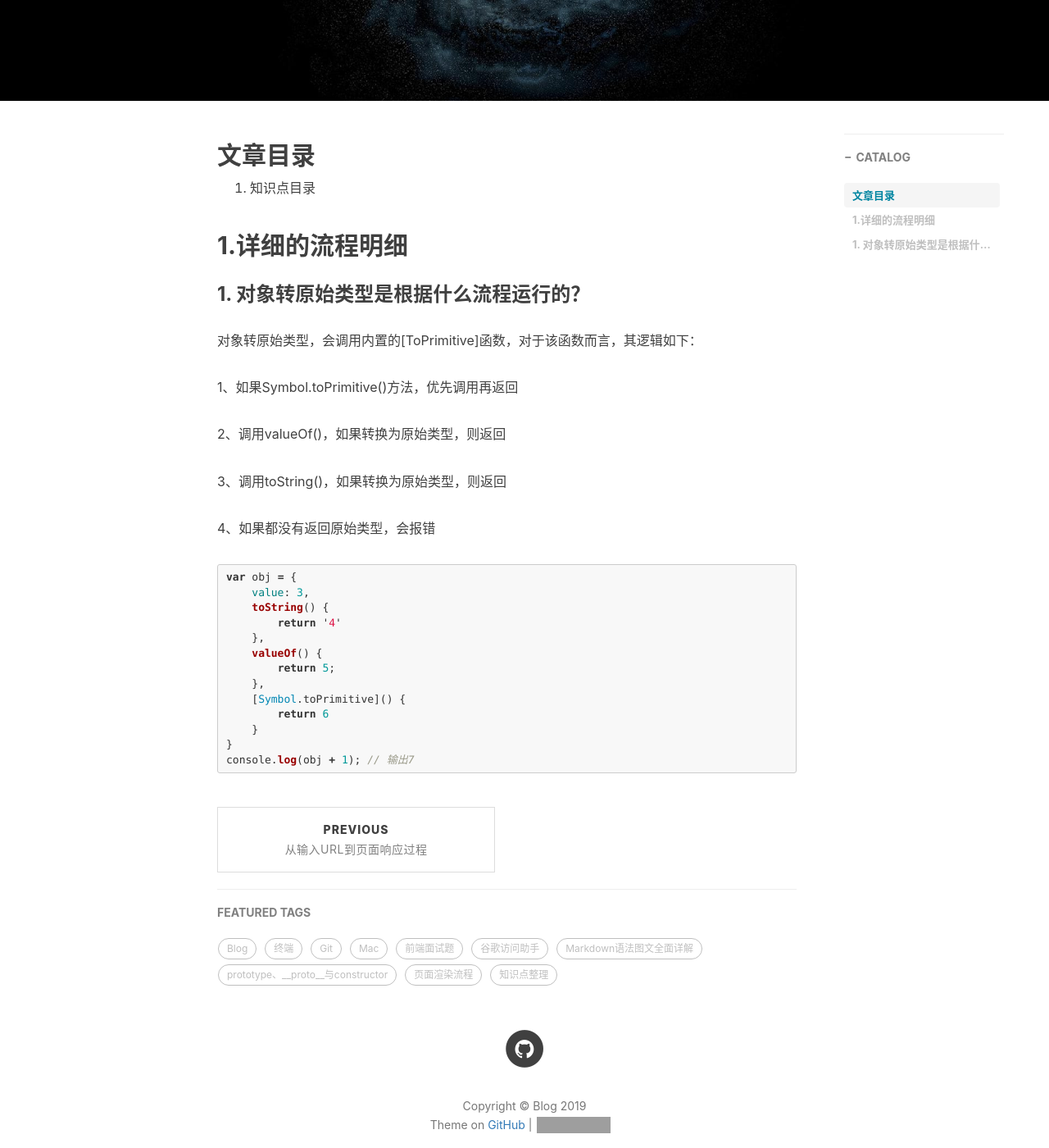
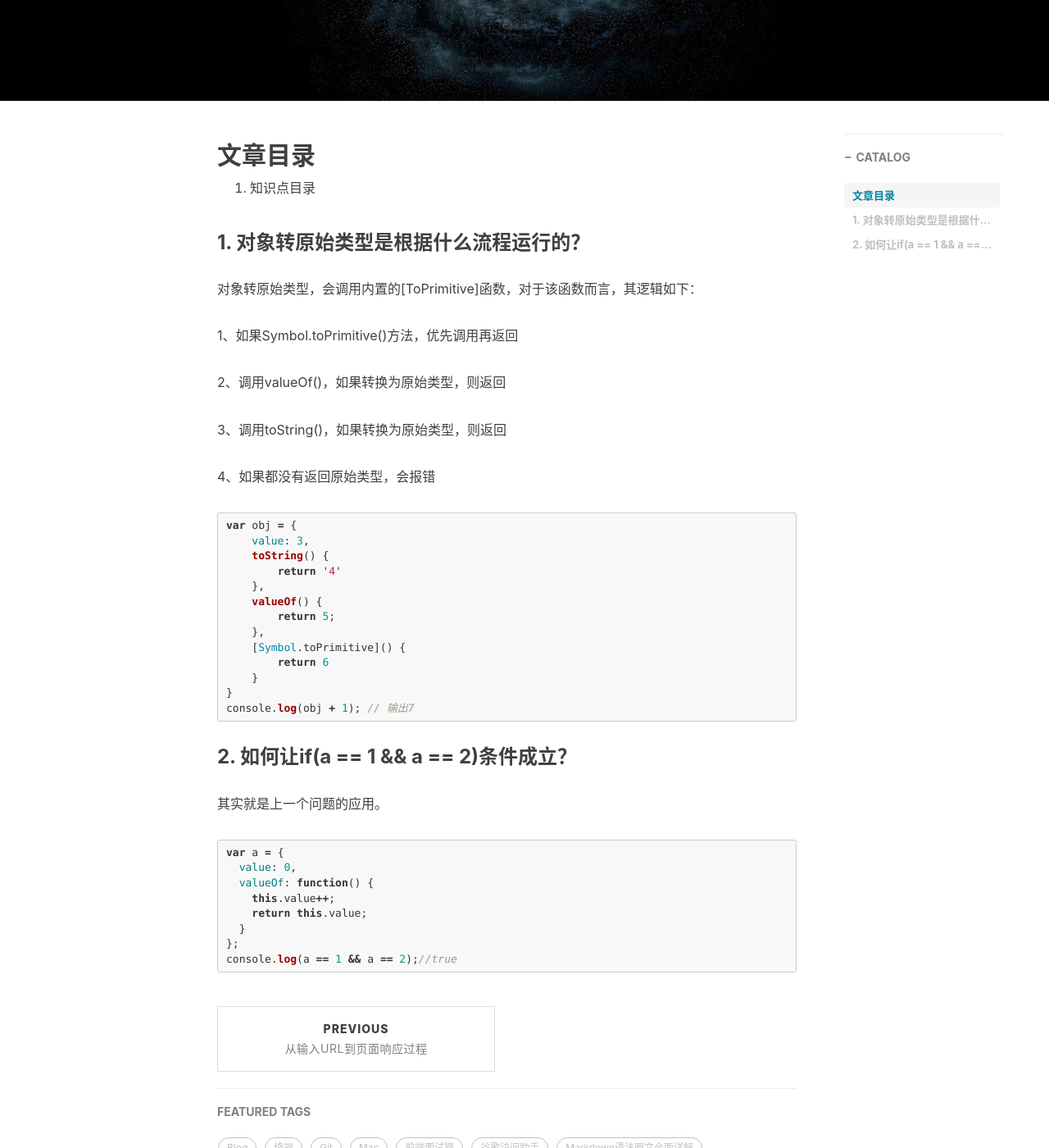
Before and after one commit to ExclusiveTreature/haotianblog.github.io, a Jekyll site: the page built from _posts/2019-08-05-知识点整理.md, in a window 1280 px wide and 1400 px high, scrolled down 400 px. Shown: the whole window at 82% size. Built offline with Jekyll 4.4.1, drawn with Linux system fonts in a browser that asks for light colours; nearby versions of some CDN libraries; comment, search, counter and statistics services are not loaded; grey boxes are pictures that could not be loaded.

Commit message:
持续更新

````diff
--- a/_posts/2019-08-05-知识点整理.md
+++ b/_posts/2019-08-05-知识点整理.md
@@ -13,7 +13,6 @@ tags:
 ## 文章目录
 1. 知识点目录
 
-## 1.详细的流程明细
 ### 1. 对象转原始类型是根据什么流程运行的？
 对象转原始类型，会调用内置的[ToPrimitive]函数，对于该函数而言，其逻辑如下：
 
@@ -39,3 +38,15 @@ var obj = {
 }
 console.log(obj + 1); // 输出7
 ```
+### 2. 如何让if(a == 1 && a == 2)条件成立？
+其实就是上一个问题的应用。
+```js
+var a = {
+  value: 0,
+  valueOf: function() {
+    this.value++;
+    return this.value;
+  }
+};
+console.log(a == 1 && a == 2);//true
+```
````
